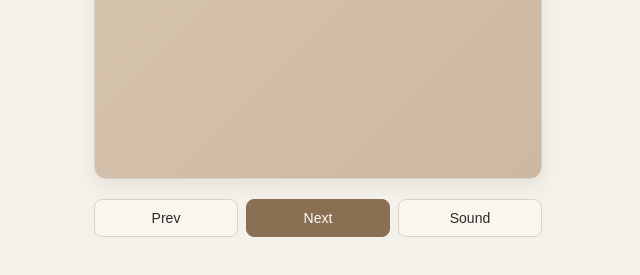
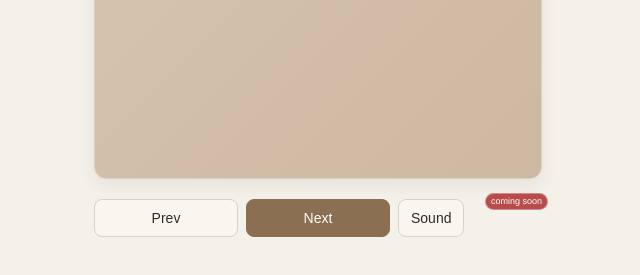
Before and after one commit to siminyou-agent/cards, a website: page index.html in a window 1280 px wide. Shown: the part 351-626 px from the top of the page, without its empty margins (322-962 px from the left). Drawn offline with Linux system fonts and the light colour scheme.

Commit message:
ui: add 'coming soon' badge on Sound button

```diff
--- a/index.html
+++ b/index.html
@@ -53,6 +53,8 @@
     .top { display: grid; grid-template-columns: 1fr auto auto; gap: 8px; align-items: center; }
     .primary { background: var(--primary); color: var(--primaryText); border-color: var(--primary); }
     .icon-btn { width: 38px; height: 38px; padding: 0; border-radius: 8px; display: inline-flex; align-items: center; justify-content: center; }
+    .btn-wrap { position: relative; display: inline-block; }
+    .soon-badge { position: absolute; top: -6px; right: -6px; font-size: 9px; line-height: 1; padding: 3px 5px; border-radius: 999px; background: #b84b4b; color: #fff; border: 1px solid rgba(255,255,255,.35); pointer-events: none; }
 
     .card-wrap { perspective: 1000px; }
     .card {
@@ -129,7 +131,7 @@
     <div class="row">
       <button id="prevBtn">Prev</button>
       <button id="nextBtnBottom" class="primary">Next</button>
-      <button id="soundBtn">Sound</button>
+      <span class="btn-wrap"><button id="soundBtn">Sound</button><span class="soon-badge">coming soon</span></span>
     </div>
   </div>
 
```
Also changed, not shown: public/index.html (+3 -1 lines).
